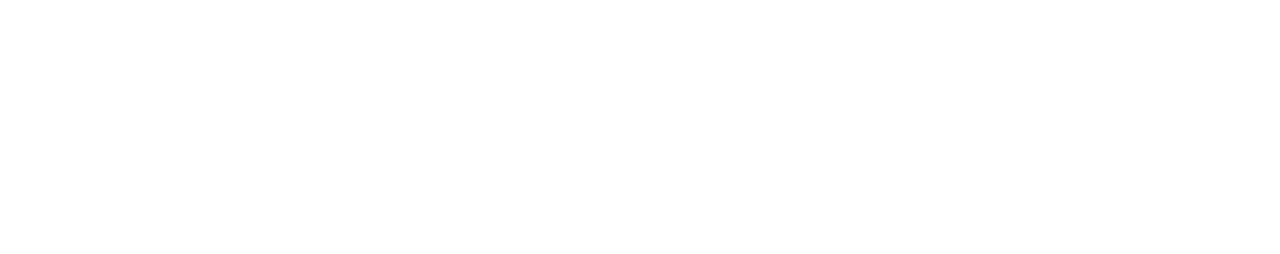
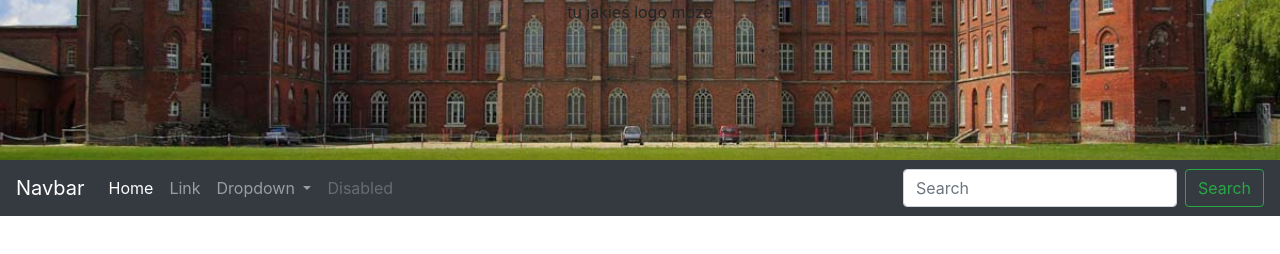
Before and after one commit to Maathias/rolniknysa, a plain HTML site: page src/index.html in a window 1280 px wide. Drawn offline with nearby package versions, Linux system fonts and the light colour scheme.

Commit message:
Basic navbar

```diff
--- a/src/css/style.css
+++ b/src/css/style.css
@@ -0,0 +1,7 @@
+.logo {
+  background-image: url("/src/static/tyl.jpg");
+  background-size: 100vw;
+  background-repeat: no-repeat;
+  background-position: center;
+  height: 20vh;
+}
--- a/src/index.html
+++ b/src/index.html
@@ -1,22 +1,59 @@
 <!DOCTYPE html>
 <html lang="pl">
+
 <head>
     <meta charset="UTF-8">
-	<meta name="viewport" content="width=device-width, initial-scale=1.0">
+    <meta name="viewport" content="width=device-width, initial-scale=1.0, shrink-to-fit=no">
     <meta http-equiv="X-UA-Compatible" content="ie=edge">
     <title>Zespół Szkół i Placówek Oświatowych w Nysie</title>
-
     <!-- TODO: themecolor -->
-	<link rel="shortcut icon" href="/static/logo/Favicon@32.png" type="image/x-icon">
-
+    <link rel="shortcut icon" href="./static/logo/Favicon@32.png" type="image/x-icon">
     <link rel="stylesheet" href="https://stackpath.bootstrapcdn.com/bootstrap/4.3.1/css/bootstrap.min.css"
         integrity="sha384-ggOyR0iXCbMQv3Xipma34MD+dH/1fQ784/j6cY/iJTQUOhcWr7x9JvoRxT2MZw1T" crossorigin="anonymous">
+    <link rel="stylesheet" href="/src/css/style.css">
+</head>
 
-	<link rel="stylesheet" href="/css/style.css">
+<body>
+    <header class='text-center logo'>
+        tu jakieś logo może
+    </header>
+    <nav class="navbar navbar-expand-lg navbar-dark bg-dark">
+        <a class="navbar-brand" href="#">Navbar</a>
+        <button class="navbar-toggler" type="button" data-toggle="collapse" data-target="#navbarSupportedContent"
+            aria-controls="navbarSupportedContent" aria-expanded="false" aria-label="Toggle navigation">
+            <span class="navbar-toggler-icon"></span>
+        </button>
 
-</head>
-<body>
-
+        <div class="collapse navbar-collapse" id="navbarSupportedContent">
+            <ul class="navbar-nav mr-auto">
+                <li class="nav-item active">
+                    <a class="nav-link" href="#">Home <span class="sr-only">(current)</span></a>
+                </li>
+                <li class="nav-item">
+                    <a class="nav-link" href="#">Link</a>
+                </li>
+                <li class="nav-item dropdown">
+                    <a class="nav-link dropdown-toggle" href="#" id="navbarDropdown" role="button"
+                        data-toggle="dropdown" aria-haspopup="true" aria-expanded="false">
+                        Dropdown
+                    </a>
+                    <div class="dropdown-menu" aria-labelledby="navbarDropdown">
+                        <a class="dropdown-item" href="#">Action</a>
+                        <a class="dropdown-item" href="#">Another action</a>
+                        <div class="dropdown-divider"></div>
+                        <a class="dropdown-item" href="#">Something else here</a>
+                    </div>
+                </li>
+                <li class="nav-item">
+                    <a class="nav-link disabled" href="#">Disabled</a>
+                </li>
+            </ul>
+            <form class="form-inline my-2 my-lg-0">
+                <input class="form-control mr-sm-2" type="search" placeholder="Search" aria-label="Search">
+                <button class="btn btn-outline-success my-2 my-sm-0" type="submit">Search</button>
+            </form>
+        </div>
+    </nav>
     <script src="https://code.jquery.com/jquery-3.3.1.slim.min.js"
         integrity="sha384-q8i/X+965DzO0rT7abK41JStQIAqVgRVzpbzo5smXKp4YfRvH+8abtTE1Pi6jizo" crossorigin="anonymous">
         </script>
@@ -26,6 +63,7 @@
     <script src="https://stackpath.bootstrapcdn.com/bootstrap/4.3.1/js/bootstrap.min.js"
         integrity="sha384-JjSmVgyd0p3pXB1rRibZUAYoIIy6OrQ6VrjIEaFf/nJGzIxFDsf4x0xIM+B07jRM" crossorigin="anonymous">
         </script>
-	<script src="/js/main.js"></script>
+    <script src="/src/js/main.js"></script>
 </body>
+
 </html>
```
Lines whose indentation alone changed are shown as unchanged.
